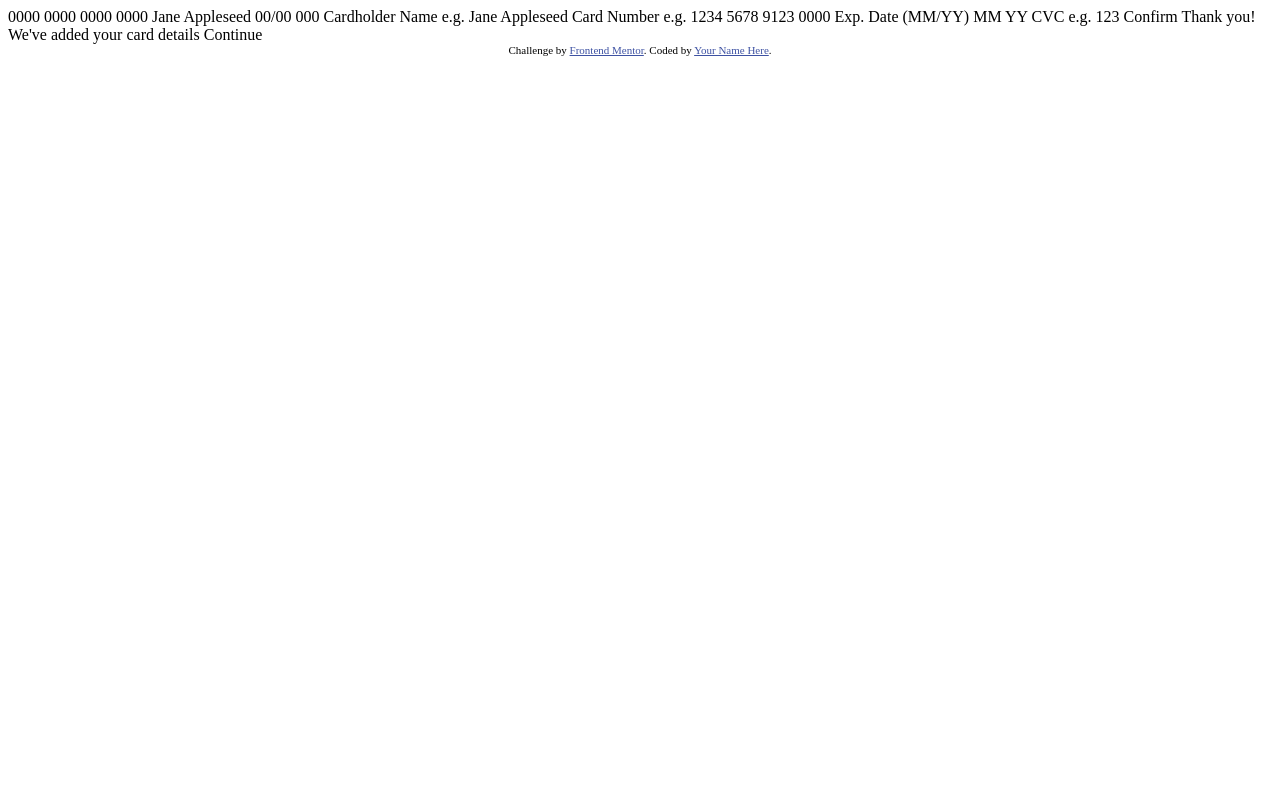
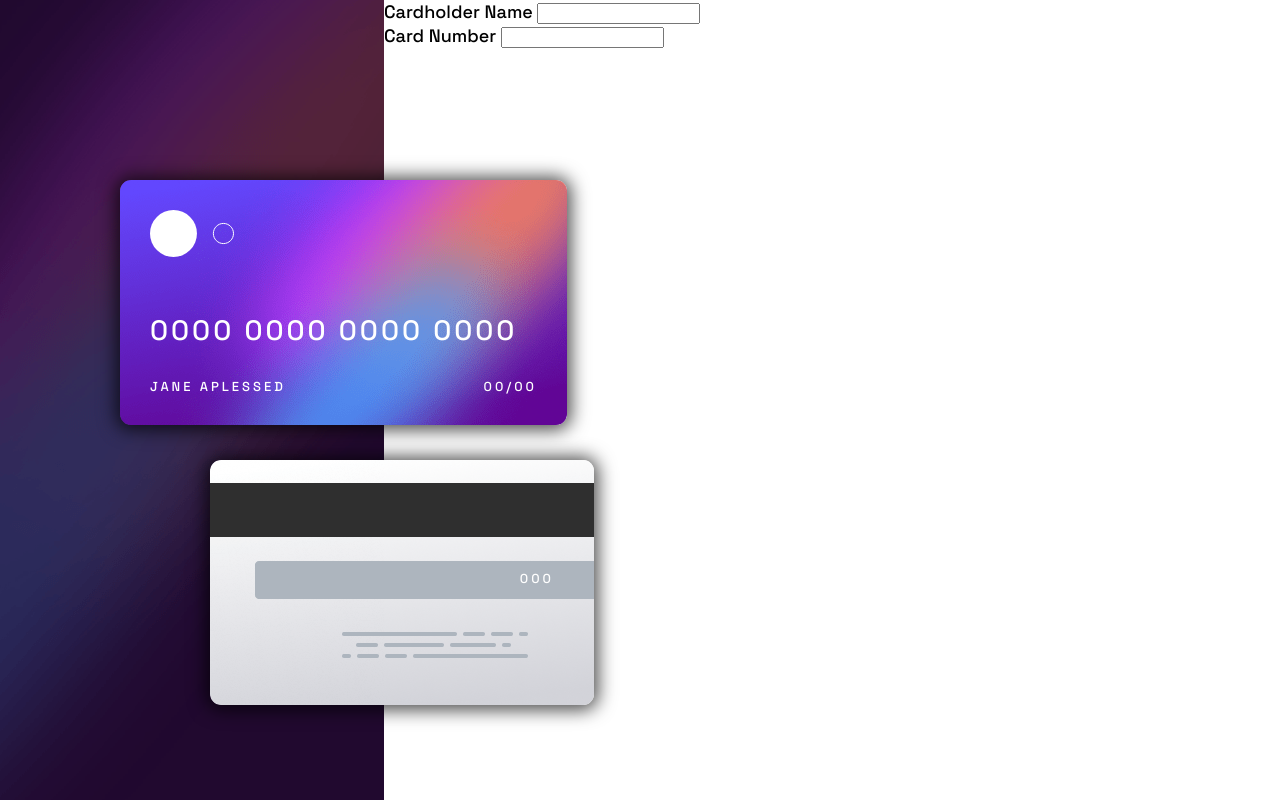
Before and after one commit to JimaLoko/Interactive-card-details-form, a plain HTML site: page index.html in a window 1280 px wide. Drawn offline with Linux system fonts and the light colour scheme.

Commit message:
finalizando area das imagens do cartao

```diff
--- a/index.html
+++ b/index.html
@@ -1,8 +1,12 @@
 <!DOCTYPE html>
 <html lang="en">
 <head>
+  <link rel="preconnect" href="https://fonts.googleapis.com">
+  <link rel="preconnect" href="https://fonts.gstatic.com" crossorigin>
+  <link href="https://fonts.googleapis.com/css2?family=Space+Grotesk:wght@500&display=swap" rel="stylesheet">
   <meta charset="UTF-8">
   <meta name="viewport" content="width=device-width, initial-scale=1.0"> <!-- displays site properly based on user's device -->
+  <link rel="stylesheet" href="scss/main.css">
 
   <link rel="icon" type="image/png" sizes="32x32" href="./images/favicon-32x32.png">
 
@@ -15,8 +19,41 @@
   </style>
 </head>
 <body>
+  <div class="card">
+    <div class="front">
+      <div class="logo">
+        <img src="images/card-logo.svg" alt="logo card">
+      </div>
+      <div class="card-info">
+        <div class="number">
+          <p>0000 0000 0000 0000</p>
+        </div>
+        <div class="name_date">
+          <p class="name">jane aplessed</p>
+          <span>00/00</span>
+        </div>
+      </div>
+    </div>
+    <div class="back">
+      <div class="cvc">
+        <span>000</span>
+      </div>
+    </div>
+  </div>
+  <main class="content">
+    <form action="#">
+      <div class="form-group">
+        <label for="name">Cardholder Name</label>
+        <input type="text" name="name" id="name">
+      </div>
+      <div class="form-group">
+        <label for="card-number">Card Number</label>
+        <input type="number" name="card-number" id="card-number">
+      </div>
+    </form>
+  </main>
 
-  0000 0000 0000 0000
+  <!-- 0000 0000 0000 0000
   Jane Appleseed
   00/00
 
@@ -37,7 +74,7 @@
 
   Confirm
 
-  <!-- Completed state start -->
+  ((Completed state start ))
 
   Thank you!
   We've added your card details
@@ -46,6 +83,6 @@
   <div class="attribution">
     Challenge by <a href="https://www.frontendmentor.io?ref=challenge" target="_blank">Frontend Mentor</a>.
     Coded by <a href="#">Your Name Here</a>.
-  </div>
+  </div> -->
 </body>
 </html>
--- /dev/null
+++ b/scss/main.scss
@@ -0,0 +1,82 @@
+* {
+    margin: 0;
+    padding: 0;
+    box-sizing: border-box;
+    font-family: 'Space Grotesk', sans-serif;
+}
+
+html {
+    font-size: 62.5%;
+}
+
+$white: hsl(0, 0%, 100%);
+$Light-grayish-violet: hsl(270, 3%, 87%);
+$Dark-grayish-violet: hsl(279, 6%, 55%);
+$Very-dark-violet: hsl(278, 68%, 11%);
+
+body {
+    position: relative;
+    width: 100%;
+    height: 100vh;
+    font-size: 1.8rem;
+    display: flex;
+    .card {
+        width: 30%;
+        background: url(../images/bg-main-desktop.png);
+        .front, .back {
+            width: 100%;
+            max-width: 44.7rem;
+            height: 24.5rem;
+            padding: 3rem;
+            position: absolute;
+            box-shadow: 0px 1px 18px 4px rgba(0,0,0,0.71);
+            border-radius: 11px;
+            letter-spacing: 0.3rem;
+            color: white;
+        }
+        .front {
+            background: url(../images/bg-card-front.png);
+            display: flex;
+            flex-direction: column;
+            justify-content: space-between;
+            top: 18rem;
+            left: 12rem;
+            .logo {
+
+            }
+            .card-info {
+                .number {
+                    font-size: 2.8rem;
+                    padding-bottom: 3rem;
+                }
+                .name_date {
+                    display: flex;
+                    justify-content: space-between;
+                    font-size: 1.3rem;
+                    .name {
+                        text-transform: uppercase;
+                    }
+                    span {
+
+                    }
+                }
+            }
+        }
+        .back {
+            background: url(../images/bg-card-back.png);
+            top: 46rem;
+            left: 21rem;
+            position: relative;
+            .cvc {
+                position: absolute;
+                right: 4rem;
+                top: 45%;
+                font-size: 1.3rem;
+            }
+        }
+    }
+    .content {
+        width: 70%;
+        background-color: $white;
+    }
+}
```
Also changed, not shown: scss/main.css (added), 1 other file.
